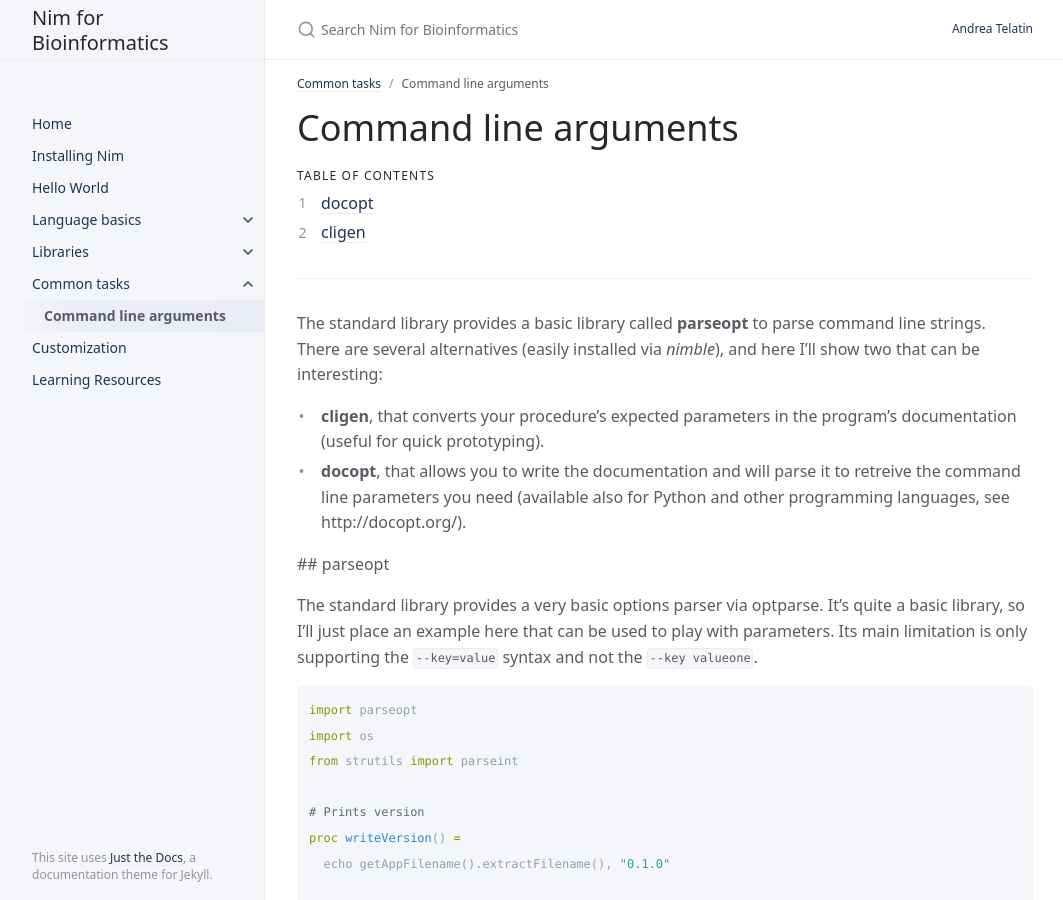
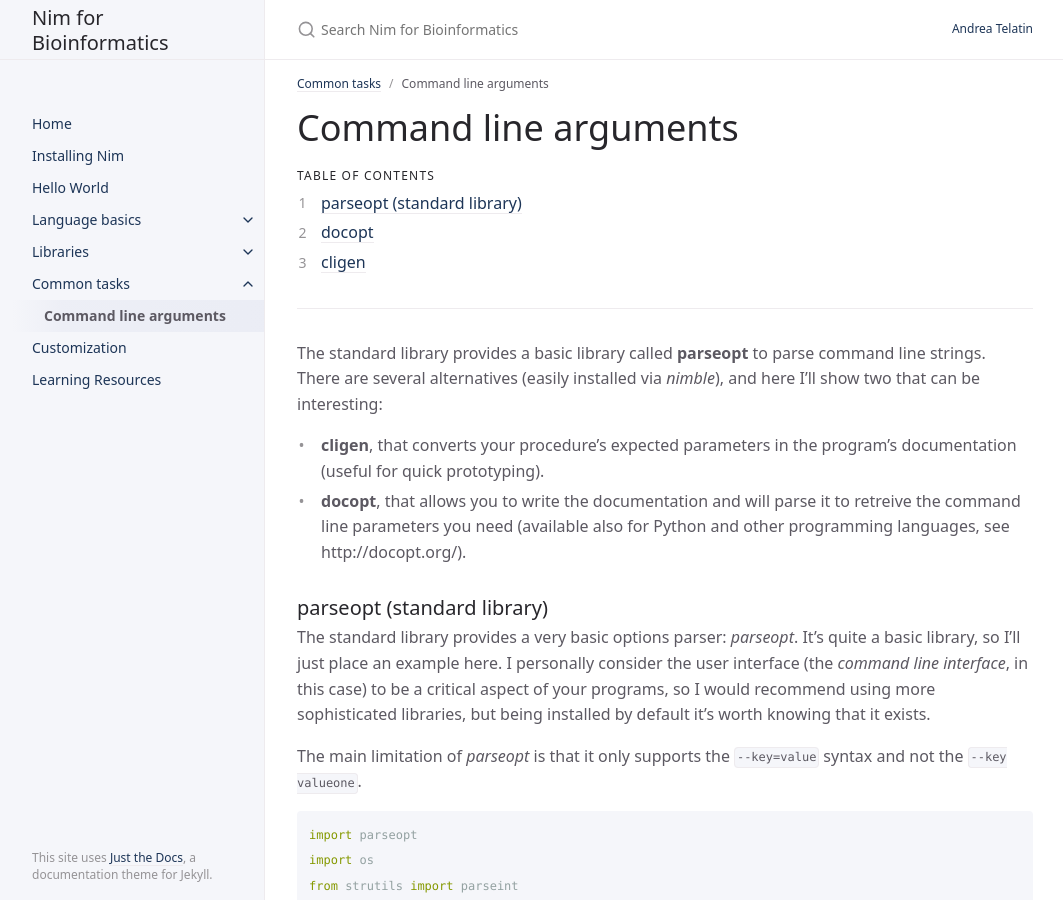
Before and after one commit to telatin/nim-for-bioinformatics, a Jekyll site: the page built from docs/common-tasks/args.md, in a window 1280 px wide and 900 px high. Shown: the whole window, without its empty margins (107-1170 px from the left). Built offline with Jekyll 4.4.1, drawn with Linux system fonts in a browser that asks for light colours; some of the changed text lies outside the part shown.

Commit message:
args.update

````diff
--- a/docs/common-tasks/args.md
+++ b/docs/common-tasks/args.md
@@ -23,10 +23,15 @@ and here I'll show two that can be interesting:
  - **cligen**, that converts your procedure's expected parameters in the program's documentation (useful for quick prototyping).
  - **docopt**, that allows you to write the documentation and will parse it to retreive the command line parameters you need (available also for Python and other programming languages, see http://docopt.org/).
 
- ## parseopt
+## parseopt (standard library)
 
-The standard library provides a very basic options parser via optparse. It's quite a basic library, so I'll just place an example here that can be used to play with parameters.
-Its main limitation is only supporting the `--key=value` syntax and not the `--key valueone`.
+The standard library provides a very basic options parser: _parseopt_.
+It's quite a basic library, so I'll just place an example here. I personally
+consider the user interface (the _command line interface_, in this case) to
+be a critical aspect of your programs, so I would recommend using more sophisticated
+libraries, but being installed by default it's worth knowing that it exists.
+
+The main limitation of _parseopt_ is that it only supports the `--key=value` syntax and not the `--key valueone`.
 
 ```nim
 import parseopt
````
Also changed, not shown: other parts of docs/common-tasks/args.md (+3 -1 lines).
